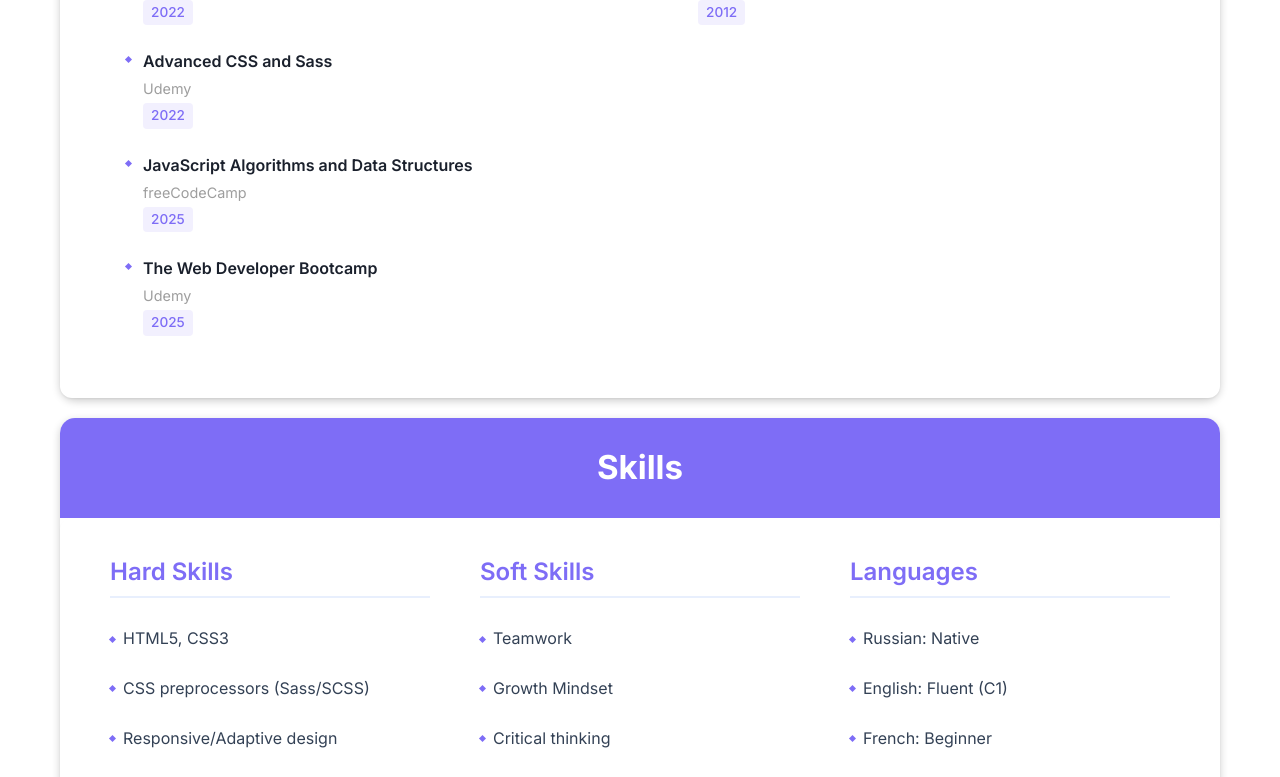
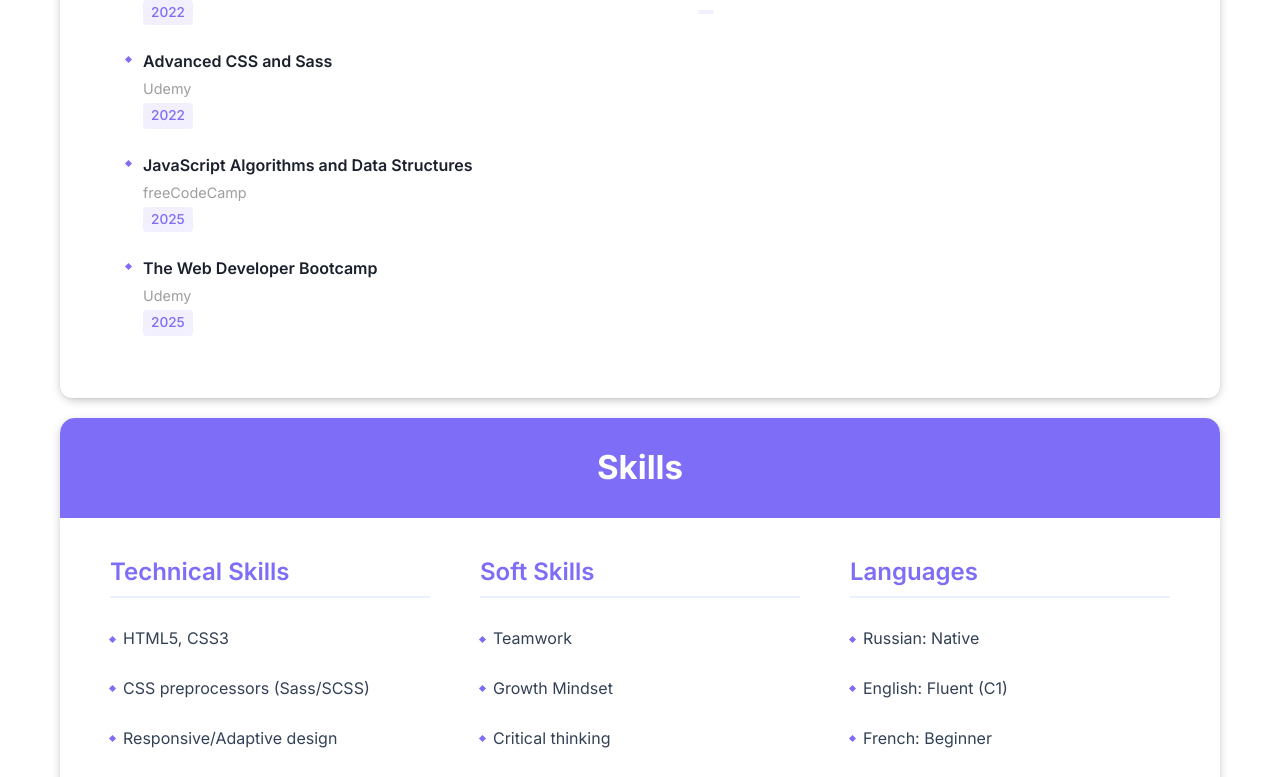
Before and after one commit to TanyaSeagull/Portfolio, a React (Vite) app: page / in a window 1280 px wide. Shown: the part 1354-2131 px from the top of the page. Built offline with nearby package versions, Linux system fonts and the light colour scheme.

Commit message:
Skills update

```diff
--- a/src/sections/Education/Education.jsx
+++ b/src/sections/Education/Education.jsx
@@ -6,8 +6,7 @@ function Education() {
   const education = [
     {
       degree: 'Specialist Degree in Finance and Banking',
-      institution: 'State University of Technology, Kamchatka, Russia',
-      year: '2012'
+      institution: 'State University of Technology, Kamchatka, Russia'
     }
   ]
 
--- a/src/sections/Skills/Skills.jsx
+++ b/src/sections/Skills/Skills.jsx
@@ -39,7 +39,7 @@ function Skills() {
 
         <div className="skills__wrap">
           <div className="skills__list-wrap">
-            <h3 className="skills__subtitle">Hard Skills</h3>
+            <h3 className="skills__subtitle">Technical Skills</h3>
             <ul className="skills__list">
               {hardSkills.map((skill, index) => (
                 <li key={index} className="skills__item">{skill}</li>
```
